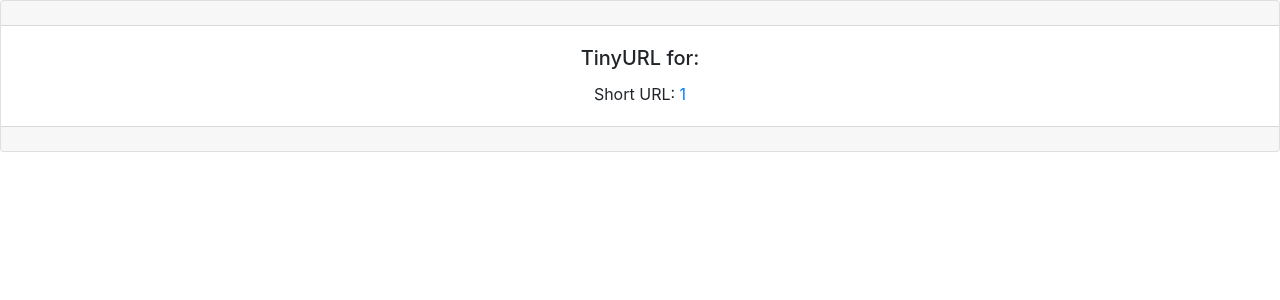
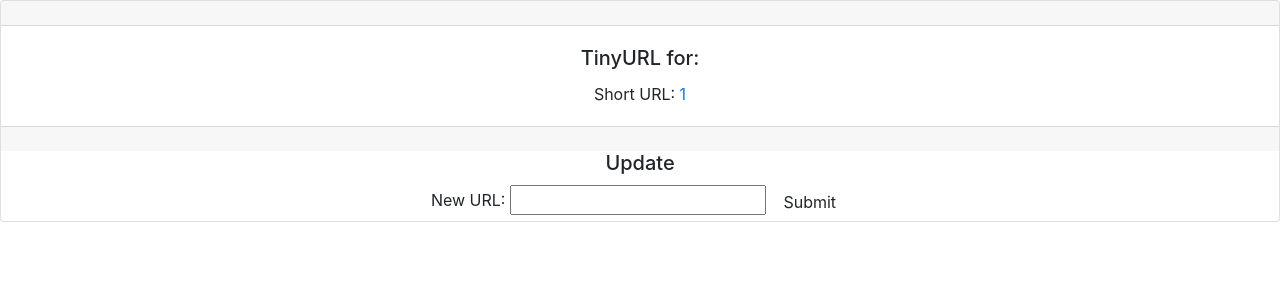
Before and after one commit to mwilliamsonholmes/tinyapp, a Node server app: page /urls/1 in a window 1280 px wide. Shown: the part 56-356 px from the top of the page. Run offline with Node 20, Linux system fonts and the light colour scheme; some libraries are stand-ins or nearby versions.

Commit message:
add submit button

```diff
--- a/views/urls_show.ejs
+++ b/views/urls_show.ejs
@@ -20,6 +20,12 @@
           </a></p>
       </div>
       <div class="card-footer text-muted"></div>
+      <h5>Update</h5>
+      <form method="POST" action="/urls/<%=shortURL %>/">
+        <label for="newURL">New URL:</label>
+        <input name="newURL" type="text" />
+        <button type="submit" class="btn btn-outline-Warning">Submit</button>
+      </form>
     </div>
     <!-- Bootstrap JS -->
     <script src="https://code.jquery.com/jquery-3.3.1.slim.min.js"
```
